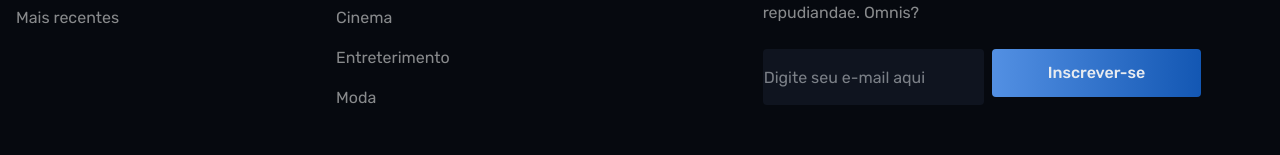
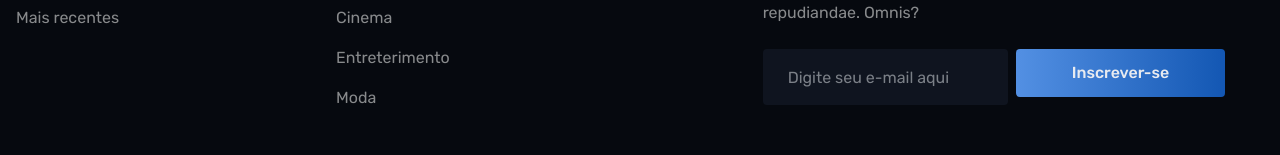
Before and after one commit to silvamaarcus/blog-nextgen, a React (Vite) app: page / in a window 1280 px wide. Shown: the part 1261-1416 px from the top of the page. Built offline with nearby package versions, Linux system fonts and the light colour scheme.

Commit message:
refactor: adjust Button and Input components

```diff
--- a/src/shared/assets/components/ui/Button.tsx
+++ b/src/shared/assets/components/ui/Button.tsx
@@ -19,13 +19,13 @@ const Button = ({
     ...rest
 }: ButtonProps) => {
     const button = tv({
-    base: 'text-basetransition-colors text-brand-white-light cursor-pointer rounded px-14 py-3 font-medium duration-300 hover:opacity-80',
+        base: 'text-basetransition-colors text-brand-white-light h-12 max-h-16 cursor-pointer rounded px-14 py-3 font-medium duration-300 hover:opacity-80',
         variants: {
             color: {
                 primary: 'bg-brand-gradient-blue-light',
                 secondary: 'btn-gradient-border rounded border bg-transparent',
                 danger: 'bg-brand-red',
-        ghost: 'bg-transparent text-brand-blue',
+                ghost: 'text-brand-blue bg-transparent',
             },
         },
         defaultVariants: {
--- a/src/shared/assets/components/ui/Input.tsx
+++ b/src/shared/assets/components/ui/Input.tsx
@@ -19,7 +19,7 @@ const Input = ({
     ...rest
 }: InputProps) => {
     const getPositionClasses = () => {
-    if (!icon) return '';
+        if (!icon) return 'pl-6';
 
         if (iconPosition === 'left') {
             return 'pl-16';
```
Lines whose indentation alone changed are shown as unchanged.
